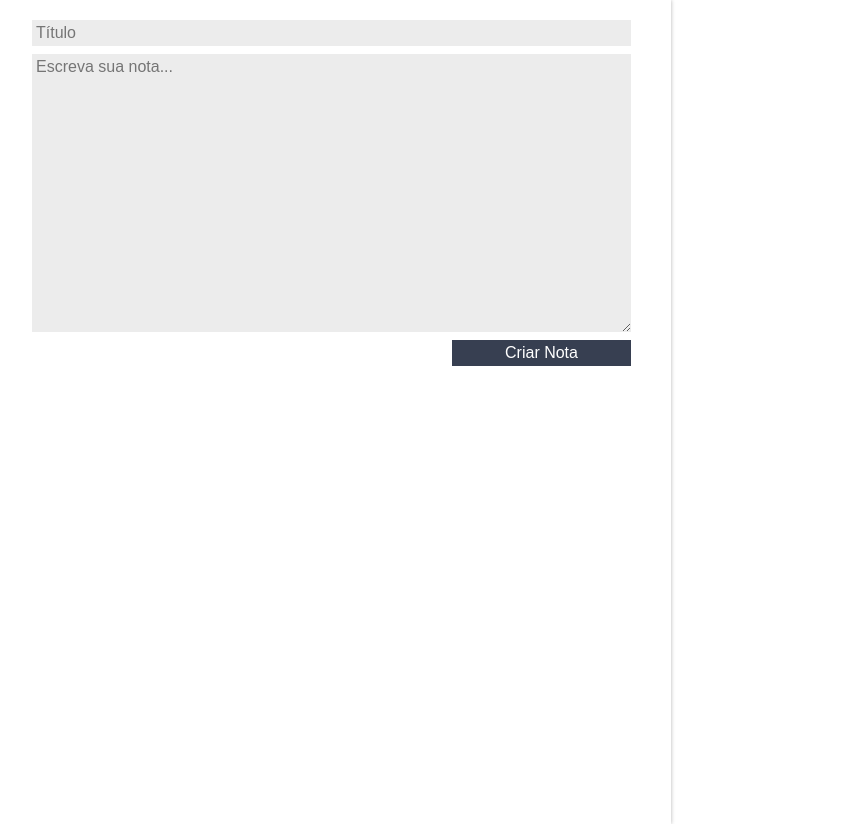
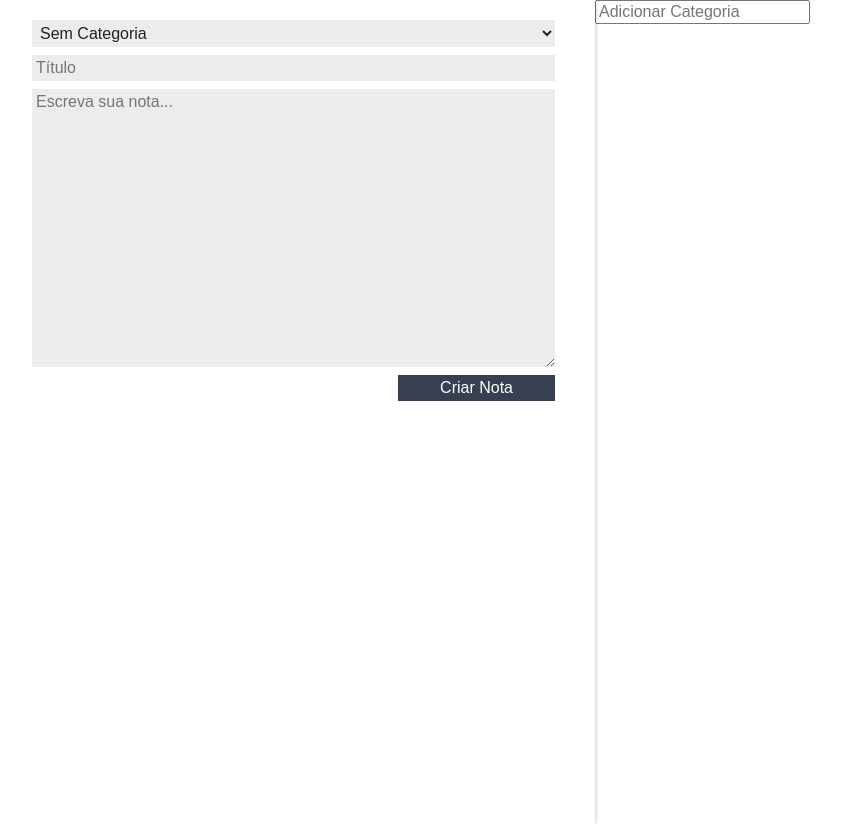
Before and after one commit to AlbertoAlfredo/exercicios-cursos, a React (Create React App) app in the folder alura/react/ceep/: page / in a window 1280 px wide. Shown: the whole page, without its empty margins (8-849 px from the left). Built offline with nearby package versions, Linux system fonts and the light colour scheme.

Commit message:
Terminado parte de categorias de notas

```diff
--- a/alura/react/ceep/src/App.js
+++ b/alura/react/ceep/src/App.js
@@ -1,6 +1,7 @@
 import React, { Component } from "react";
-import ListaDeNotas from "./components/ListaDeNotas/ListaDeNotas";
-import FormularioCadastro from "./components/FormularioCadastro/FormularioCadastro";
+import ListaDeNotas from "./components/ListaDeNotas";
+import FormularioCadastro from "./components/FormularioCadastro";
+import ListaDeCategorias from "./components/ListaDeCategorias";
 import "./assets/App.css";
 import './assets/index.css';
 class App extends Component {
@@ -8,7 +9,8 @@
   constructor(){
     super();
     this.state = {
-      notas:[]
+      notas:[],
+      categorias:[],
     }
   }
 
@@ -18,8 +20,16 @@
     this.setState({notas:arrayNotas})
   }
 
-  criarNota(titulo, texto){
-    const novaNota = {titulo, texto};
+  adicionarCategoria(categoria){
+    const novoArrayCategoria = [...this.state.categorias,categoria]
+    const novoEstado = {
+      ...this.state, categorias:novoArrayCategoria
+    }
+    this.setState(novoEstado)
+  }
+
+  criarNota(titulo, texto, categoria){
+    const novaNota = {titulo, texto, categoria};
     const novoArrayNotas = [...this.state.notas,novaNota  ]
     const novoEstado = {
       notas:novoArrayNotas
@@ -30,10 +40,20 @@
   render() {
     return (
       <section className="conteudo">
-        <FormularioCadastro criarNota={this.criarNota.bind(this)} />
-        <ListaDeNotas
-        apagarNota={this.deletarNota.bind(this)}
-        notas={this.state.notas}/>
+        <FormularioCadastro
+        categorias={this.state.categorias}
+        criarNota={this.criarNota.bind(this)}
+        />
+        <main className="conteudo-principal">
+          <ListaDeCategorias
+          adicionarCategoria={this.adicionarCategoria.bind(this)}
+          categorias={this.state.categorias}
+          />
+          <ListaDeNotas
+            apagarNota={this.deletarNota.bind(this)}
+            notas={this.state.notas}
+          />
+        </main>
       </section>
     );
   }
--- a/alura/react/ceep/src/components/CardNota/CardNota.jsx
+++ b/alura/react/ceep/src/components/CardNota/CardNota.jsx
@@ -12,6 +12,7 @@
         <header className="card-nota_cabecalho">
           <h3 className="card-nota_titulo">{this.props.titulo}</h3>
           <img src={deleteSVG} alt="Lata de lixo" onClick={this.apagar.bind(this)}/>
+          <h4>{this.props.categoria}</h4>
         </header>
         <p className="card-nota_texto">{this.props.texto}</p>
       </section>
--- a/alura/react/ceep/src/components/FormularioCadastro/FormularioCadastro.jsx
+++ b/alura/react/ceep/src/components/FormularioCadastro/FormularioCadastro.jsx
@@ -6,6 +6,7 @@
     super(props);
     this.titulo ="";
     this.texto ="";
+    this.categoria = "Sem categoria";
   }
 
   _handleMudancaTitulo(evento){
@@ -18,10 +19,15 @@
     this.texto = evento.target.value;
   }
 
+  _handleMudancaCategoria(evento){
+    evento.stopPropagation();
+    this.categoria = evento.target.value;
+  }
+
   _criarNota(evento){
     evento.preventDefault();
     evento.stopPropagation();
-    this.props.criarNota(this.titulo, this.texto);
+    this.props.criarNota(this.titulo, this.texto, this.categoria);
 
   }
 
@@ -30,6 +36,14 @@
       <form className="form-cadastro"
         onSubmit={this._criarNota.bind(this)}
       >
+        <select
+        onChange={this._handleMudancaCategoria.bind(this)}
+        className="form-cadastro_input">
+          <option>Sem Categoria</option>
+          {this.props.categorias.map(categoria => {
+            return <option>{categoria}</option>
+          })}
+        </select>
         <input
           type="text"
           placeholder="Título"
--- /dev/null
+++ b/alura/react/ceep/src/components/ListaDeCategorias/ListadeCategorias.jsx
@@ -0,0 +1,31 @@
+import React, { Component } from 'react';
+
+class ListaDeCategorias  extends Component {
+    _handleEventInput(e) {
+
+        if(e.key === "Enter"){
+            let valorCategoria = e.target.value;
+            this.props.adicionarCategoria(valorCategoria)
+        }
+    }
+    render() {
+        return (
+            <section className="listaCategoria">
+                <ul className="listaCategoria-lista">
+                    {this.props.categorias.map((categoria, index)=>{
+                            return <li key={index}> {categoria} </li>;
+                        })}
+
+                </ul>
+                <input
+                className="listaCategoria-input"
+                type="text"
+                placeholder="Adicionar Categoria"
+                onKeyUp={this._handleEventInput.bind(this)}
+                />
+            </section>
+        );
+    }
+}
+
+export default ListaDeCategorias;
--- /dev/null
+++ b/alura/react/ceep/src/components/ListaDeCategorias/index.js
@@ -0,0 +1,2 @@
+import ListaDeCategorias from "./ListadeCategorias";
+export default ListaDeCategorias;
--- a/alura/react/ceep/src/components/ListaDeNotas/ListaDeNotas.jsx
+++ b/alura/react/ceep/src/components/ListaDeNotas/ListaDeNotas.jsx
@@ -12,6 +12,7 @@
               indice={index}
               titulo={nota.titulo}
               texto={nota.texto}
+              categoria={nota.categoria}
               apagarNota={this.props.apagarNota}
               />
             </li>
--- a/alura/react/ceep/src/index.css
+++ b/alura/react/ceep/src/index.css
@@ -7,7 +7,23 @@
   -moz-osx-font-smoothing: grayscale;
 }
 
+.conteudo-principal {
+  flex-grow: 3;
+}
+
 code {
   font-family: source-code-pro, Menlo, Monaco, Consolas, 'Courier New',
     monospace;
 }
+.listaCategoria ul li {
+  display: inline-block;
+  color: #fff;
+  background-color: #373f51;
+  padding: 0.5rem;
+  margin: 0.1rem;
+  border-radius: 1rem;
+}
+
+.listaCategoria-input {
+  display: inline-block;
+}
```
Also changed, not shown: alura/react/ceep/src/components/ListaDeCategorias/estilo.css (added).
